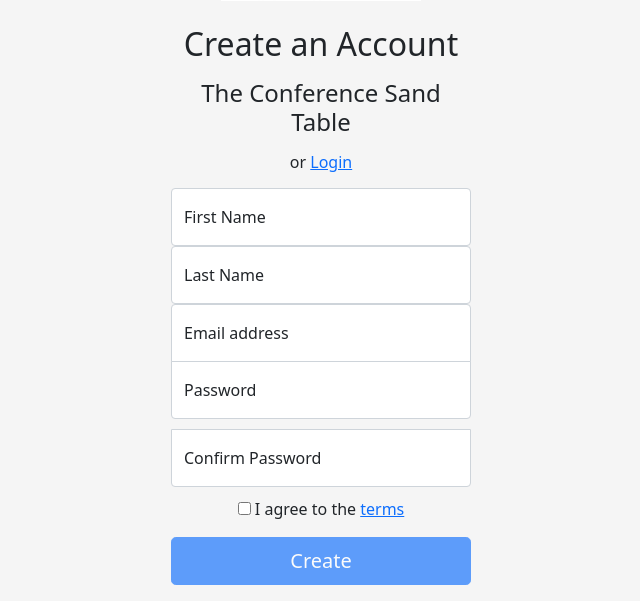
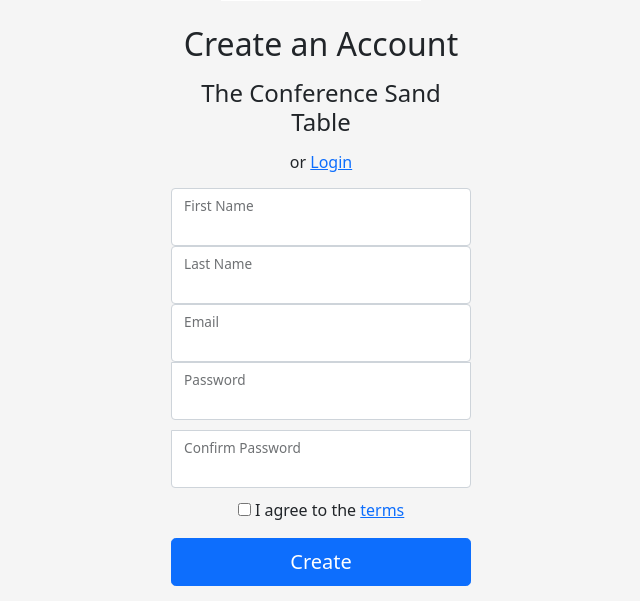
Before and after one commit to ZSchweyk/ConferenceSandTable, a Flask app: page /signup in a window 1280 px wide. Shown: the part 254-855 px from the top of the page, without its empty margins (319-959 px from the left). Run offline with Flask 2, Linux system fonts and the light colour scheme; some libraries are stand-ins or nearby versions.

Commit message:
added wtf forms to signup page

```diff
--- a/Server/server.py
+++ b/Server/server.py
@@ -61,8 +61,10 @@ class SignupForm(FlaskForm):
     first_name = StringField("First Name", validators=[DataRequired()])
     last_name = StringField("Last Name", validators=[DataRequired()])
     email = StringField("Email", validators=[DataRequired()])
-    password1 = StringField("Password", validators=[DataRequired()])
-    password2 = StringField("Confirm Password", validators=[DataRequired()])
+    password1 = PasswordField("Password", validators=[DataRequired()])
+    password2 = PasswordField("Confirm Password", validators=[DataRequired()])
+    agree = BooleanField("I agree to the ", validators=[DataRequired()])
+    create = SubmitField("Create")
 
 
 @app.route("/", methods=["POST", "GET"])
@@ -83,7 +85,8 @@ def login():
 @app.route("/signup", methods=["POST", "GET"])
 def signup():
     if request.method == "GET":
-        return render_template("signup.html")
+        form = SignupForm()
+        return render_template("signup.html", form=form)
     else:
         first = request.form["FirstName"]
         last = request.form["LastName"]
--- a/Server/templates/signup.html
+++ b/Server/templates/signup.html
@@ -66,36 +66,36 @@
 			<h6 class="h6 mb-3 fw-normal">or <a href="{{ url_for('login') }}">Login</a></h6>
 
 			<div class="form-floating">
-				<input type="text" class="form-control" name="FirstName" placeholder="First" onchange="changeButtonStatus()">
-				<label>First Name</label>
-			</div>
-			<div class="form-floating">
-				<input type="text" class="form-control" name="LastName" placeholder="Last" onchange="changeButtonStatus()">
-				<label>Last Name</label>
+				{{ form.first_name(class="form-control") }}
+				<label>{{ form.first_name.label }}</label>
 			</div>
 
+			<div class="form-floating">
+				{{ form.last_name(class="form-control") }}
+				<label>{{ form.last_name.label }}</label>
+			</div>
 
 			<div class="form-floating">
-				<input type="email" class="form-control" id="floatingInput" name="Email" placeholder="name@example.com" onchange="changeButtonStatus()">
-				<label for="floatingInput">Email address</label>
+				{{ form.email(class="form-control") }}
+				<label>{{ form.email.label }}</label>
 			</div>
+
 			<div class="form-floating">
-				<input type="password" class="form-control" name="Password1" placeholder="Password" onchange="changeButtonStatus()">
-				<label>Password</label>
+				{{ form.password1(class="form-control") }}
+				<label>{{ form.password1.label }}</label>
 			</div>
+
 			<div class="form-floating">
-				<input type="password" class="form-control" name="Password2" placeholder="Password" onchange="changeButtonStatus()">
-				<label>Confirm Password</label>
+				{{ form.password2(class="form-control") }}
+				<label>{{ form.password2.label }}</label>
 			</div>
 
 			<div class="checkbox mb-3">
-				<label>
-					<input type="checkbox" value="false" name="AgreeStatus" id="AgreeStatus" onchange="changeButtonStatus()">
-					I agree to the <a href="{{ url_for('terms_page') }}" target="_blank">terms</a>
-				</label>
+				{{ form.agree }}
+				<label>{{ form.agree.label }} <a href="{{ url_for('terms_page') }}" target="_blank">terms</a></label>
 			</div>
-			<button class="w-100 btn btn-lg btn-primary" type="submit" disabled="true" id="CreateButton">Create</button>
-	<!--		<p class="mt-5 mb-3 text-muted">&copy; 2017–2021</p>-->
+			{{ form.create(class="w-100 btn btn-lg btn-primary") }}
+			<!--		<p class="mt-5 mb-3 text-muted">&copy; 2017–2021</p>-->
 		</form>
 	</main>
 
```
